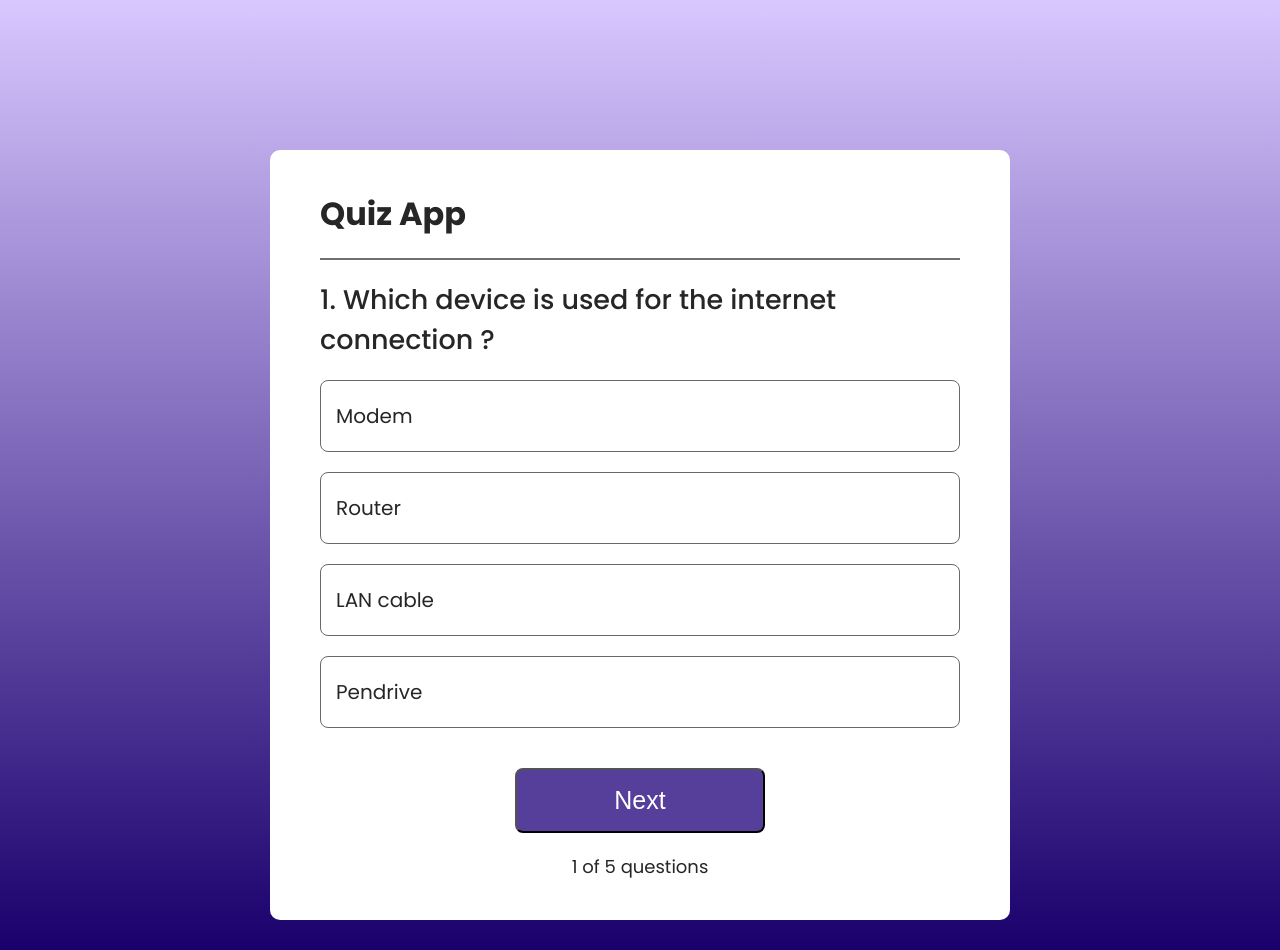
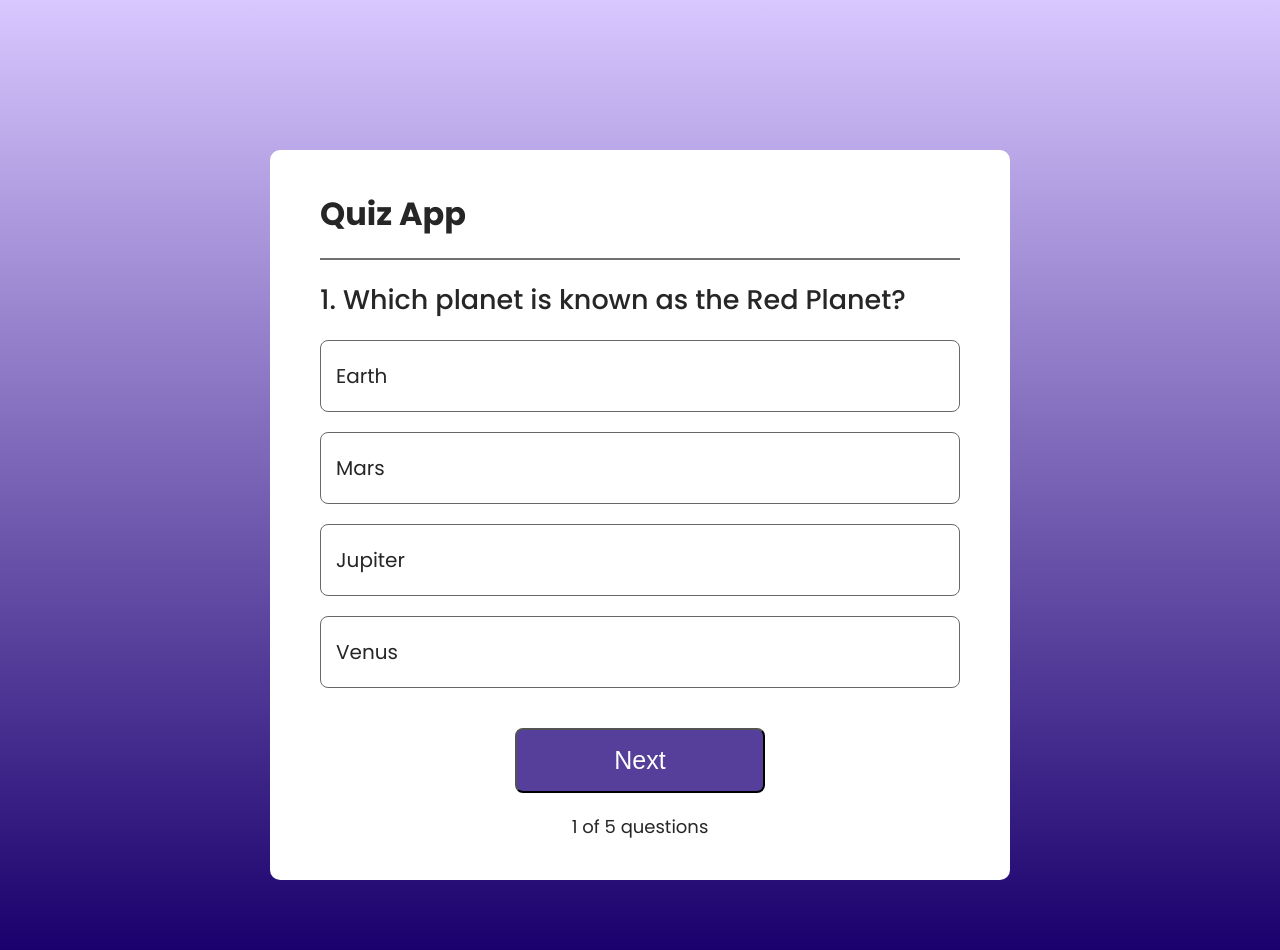
Before and after one commit to itsdavidmandal/quiz-website, a React (Vite) app in the folder quiz_app/: page / in a window 1280 px wide. Built offline with nearby package versions, Linux system fonts and the light colour scheme.

Commit message:
initial setup for the questions using states

```diff
--- a/quiz_app/src/Components/quiz/quiz.jsx
+++ b/quiz_app/src/Components/quiz/quiz.jsx
@@ -1,19 +1,20 @@
 import React, { useState } from 'react'
 import './quiz.css'
-
+import { data } from '../../assets/data';
 const Quiz = () => {
 
-
+    let [index,setIndex] =useState(0);
+    let [question,setQuestion] = useState(data[index]);
   return (
     <div className='container'>
         <h1>Quiz App</h1>
         <hr />
-        <h2>1. Which device is used for the internet connection ?</h2>
+        <h2>{index +1 }. {question.question} </h2>
         <ul>
-            <li>Modem</li>
-            <li>Router</li>
-            <li>LAN cable </li>
-            <li>Pendrive</li>
+            <li>{question.option1}</li>
+            <li>{question.option2}</li>
+            <li>{question.option3}</li>
+            <li>{question.option4}</li>
         </ul>
         <button>Next</button>
         <div className="index"> 1 of 5 questions</div>
```
